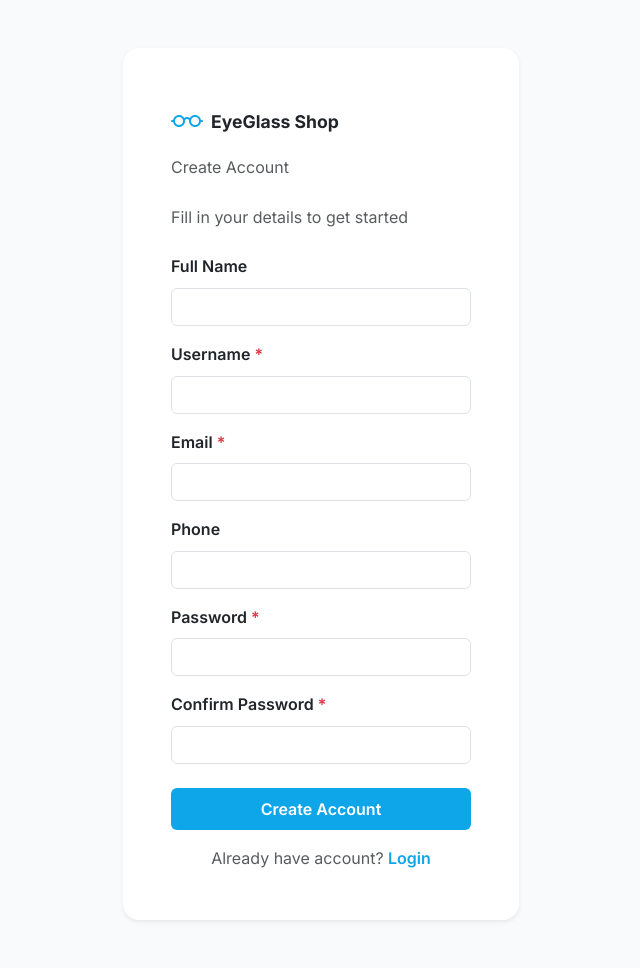
After one commit to Nvanquang/web-ban-mat-kinh, a PHP site: page /web-ban-mat-kinh/auth/register in a window 1280 px wide. The commit adds this page. Shown: the whole page, without its empty margins (319-959 px from the left). Run offline with PHP 8.4, Linux system fonts and the light colour scheme; some libraries are stand-ins or nearby versions.

Commit message:
feat(auth): add login/register/logout with csrf, flash; switch to partial header/footer

```diff
--- /dev/null
+++ b/app/controllers/AuthController.php
@@ -0,0 +1,192 @@
+<?php
+// app/controllers/AuthController.php
+
+class AuthController extends Controller {
+    public function loginForm(): void {
+        if (Session::isLoggedIn()) {
+            $this->redirect('/');
+        }
+
+        $this->render('auth/login', [
+            'title'    => 'Login — ' . APP_NAME,
+            'oldInput' => Session::getOldInput(),
+        ]);
+    }
+
+    public function login(): void {
+        if (Session::isLoggedIn()) {
+            $this->redirect('/');
+        }
+
+        $token = $_POST['csrf_token'] ?? '';
+        if (!Session::verifyCsrfToken($token)) {
+            http_response_code(403);
+            Session::flash('error', 'Invalid CSRF token.');
+            $this->redirect('/auth/login');
+        }
+
+        $username = trim((string)($_POST['username'] ?? ''));
+        $password = (string)($_POST['password'] ?? '');
+
+        $errors = [];
+        if ($username === '') $errors[] = 'Username is required.';
+        if ($password === '') $errors[] = 'Password is required.';
+
+        if ($errors) {
+            Session::flash('error', implode(' ', $errors));
+            Session::setOldInput(['username' => $username]);
+            $this->redirect('/auth/login');
+        }
+
+        $model = new CustomerModel();
+        $customer = $model->findByUsername($username);
+
+        if (!$customer || !password_verify($password, (string)$customer['password'])) {
+            Session::flash('error', 'Tên đăng nhập hoặc mật khẩu chưa chính xác.');
+            Session::setOldInput(['username' => $username]);
+            $this->redirect('/auth/login');
+        }
+
+        if (($customer['status'] ?? '') === 'banned') {
+            Session::flash('error', 'Tài khoản của bạn đã bị khóa.');
+            $this->redirect('/auth/login');
+        }
+
+        session_regenerate_id(true);
+        Session::setUser($customer);
+        $fullName = trim((string)($customer['full_name'] ?? ''));
+        $nameForMsg = $fullName !== '' ? $fullName : (string)($customer['username'] ?? '');
+        Session::flash('success', 'Chào mừng bạn trở lại, ' . $nameForMsg . '!');
+
+        $this->redirect(($customer['role'] ?? '') === 'admin' ? '/admin' : '/');
+    }
+
+    public function registerForm(): void {
+        if (Session::isLoggedIn()) {
+            $this->redirect('/');
+        }
+
+        $this->render('auth/register', [
+            'title'    => 'Register — ' . APP_NAME,
+            'oldInput' => Session::getOldInput(),
+        ]);
+    }
+
+    public function register(): void {
+        if (Session::isLoggedIn()) {
+            $this->redirect('/');
+        }
+
+        $token = $_POST['csrf_token'] ?? '';
+        if (!Session::verifyCsrfToken($token)) {
+            http_response_code(403);
+            Session::flash('error', 'Mã CSRF không hợp lệ.');
+            $this->redirect('/auth/register');
+        }
+
+        $data = [
+            'full_name'         => trim((string)($_POST['full_name'] ?? '')),
+            'username'          => trim((string)($_POST['username'] ?? '')),
+            'email'             => trim(strtolower((string)($_POST['email'] ?? ''))),
+            'phone'             => trim((string)($_POST['phone'] ?? '')),
+            'password'          => (string)($_POST['password'] ?? ''),
+            'confirm_password'  => (string)($_POST['confirm_password'] ?? ''),
+        ];
+
+        $errors = $this->validateRegister($data);
+        if ($errors) {
+            Session::flash('error', implode(' ', $errors));
+            Session::setOldInput([
+                'full_name' => $data['full_name'],
+                'username'  => $data['username'],
+                'email'     => $data['email'],
+                'phone'     => $data['phone'],
+            ]);
+            $this->redirect('/auth/register');
+        }
+
+        $model = new CustomerModel();
+        if ($model->findByUsername($data['username'])) {
+            Session::flash('error', 'Tên đăng nhập đã tồn tại.');
+            Session::setOldInput([
+                'full_name' => $data['full_name'],
+                'username'  => $data['username'],
+                'email'     => $data['email'],
+                'phone'     => $data['phone'],
+            ]);
+            $this->redirect('/auth/register');
+        }
+        if ($model->findByEmail($data['email'])) {
+            Session::flash('error', 'Email đã được đăng ký.');
+            Session::setOldInput([
+                'full_name' => $data['full_name'],
+                'username'  => $data['username'],
+                'email'     => $data['email'],
+                'phone'     => $data['phone'],
+            ]);
+            $this->redirect('/auth/register');
+        }
+
+        $id = $model->register([
+            'username'  => $data['username'],
+            'password'  => $data['password'],
+            'email'     => $data['email'],
+            'full_name' => $data['full_name'] !== '' ? $data['full_name'] : null,
+            'phone'     => $data['phone'] !== '' ? $data['phone'] : null,
+        ]);
+
+        if (!$id) {
+            Session::flash('error', 'Đăng ký thất bại, vui lòng thử lại.');
+            Session::setOldInput([
+                'full_name' => $data['full_name'],
+                'username'  => $data['username'],
+                'email'     => $data['email'],
+                'phone'     => $data['phone'],
+            ]);
+            $this->redirect('/auth/register');
+        }
+
+        Session::flash('success', 'Tài khoản đã được tạo! Vui lòng đăng nhập.');
+        $this->redirect('/auth/login');
+    }
+
+    public function logout(): void {
+        $this->requireAuth();
+        Session::destroy();
+        Session::flash('success', 'Bạn đã đăng xuất thành công.');
+        $this->redirect('/auth/login');
+    }
+
+    private function validateRegister(array $data): array {
+        $errors = [];
+
+        if ($data['username'] === '') $errors[] = 'Tên đăng nhập là bắt buộc.';
+        if ($data['email'] === '')    $errors[] = 'Email là bắt buộc.';
+        if ($data['password'] === '') $errors[] = 'Mật khẩu là bắt buộc.';
+
+        $uLen = mb_strlen($data['username']);
+        if ($data['username'] !== '' && ($uLen < 3 || $uLen > 50)) {
+            $errors[] = 'Tên đăng nhập phải có 3–50 ký tự.';
+        }
+        if ($data['username'] !== '' && !preg_match('/^[a-zA-Z0-9_]+$/', $data['username'])) {
+            $errors[] = 'Tên đăng nhập chỉ cho phép chữ cái, số và dấu gạch dưới.';
+        }
+
+        if ($data['email'] !== '' && filter_var($data['email'], FILTER_VALIDATE_EMAIL) === false) {
+            $errors[] = 'Email không hợp lệ.';
+        }
+
+        if ($data['password'] !== '' && strlen($data['password']) < 8) {
+            $errors[] = 'Mật khẩu phải có ít nhất 8 ký tự.';
+        }
+        if ($data['password'] !== '' && (!preg_match('/[A-Z]/', $data['password']) || !preg_match('/[0-9]/', $data['password']))) {
+            $errors[] = 'Mật khẩu phải có ít nhất 1 chữ cái viết hoa và 1 số.';
+        }
+
+        if ($data['confirm_password'] !== $data['password']) {
+            $errors[] = 'Mật khẩu không khớp.';
+        }
+
+        return $errors;
+    }
+}
--- a/app/core/Controller.php
+++ b/app/core/Controller.php
@@ -3,23 +3,29 @@
 
 abstract class Controller {
     /**
-     * Render view với dữ liệu và layout
+     * Render view với dữ liệu.
+     * Project dùng partial header/footer tuỳ trang; layout là tuỳ chọn.
      */
-    protected function render(string $view, array $data = [], string $layout = 'main'): void {
+    protected function render(string $view, array $data = [], string $layout = ''): void {
         // Extract dữ liệu thành biến PHP
         extract($data);
 
-        // Bắt đầu capture output buffer cho nội dung view
-        ob_start();
         $viewFile = APPROOT . '/app/views/' . $view . '.php';
 
         if (file_exists($viewFile)) {
+            // Nếu không dùng layout thì include view trực tiếp (view tự include header/footer nếu cần)
+            if ($layout === '') {
+                require_once $viewFile;
+                return;
+            }
+
+            // Dùng layout (tương thích ngược) - capture nội dung view
+            ob_start();
             require_once $viewFile;
+            $content = ob_get_clean();
         } else {
             die("View $view không tồn tại.");
         }
-
-        $content = ob_get_clean();
 
         // Include layout và đẩy nội dung vào
         $layoutFile = APPROOT . '/app/views/layouts/' . $layout . '.php';
--- a/app/core/Router.php
+++ b/app/core/Router.php
@@ -5,6 +5,7 @@ class Router {
     public static function dispatch() {
         // Lấy URL từ request
         $url = isset($_GET['url']) ? rtrim($_GET['url'], '/') : '';
+        $method = $_SERVER['REQUEST_METHOD'] ?? 'GET';
 
         // Mặc định là HomeController@index
         if ($url == '') {
@@ -14,6 +15,25 @@ class Router {
         } else {
             $urlParts = explode('/', $url);
 
+            // Special routes for Auth module (method-aware)
+            if (($urlParts[0] ?? '') === 'auth') {
+                $controllerName = 'AuthController';
+                $segment = $urlParts[1] ?? '';
+
+                if ($segment === 'login') {
+                    $action = ($method === 'POST') ? 'login' : 'loginForm';
+                    $params = [];
+                } elseif ($segment === 'register') {
+                    $action = ($method === 'POST') ? 'register' : 'registerForm';
+                    $params = [];
+                } elseif ($segment === 'logout') {
+                    $action = 'logout';
+                    $params = [];
+                } else {
+                    self::error404();
+                    return;
+                }
+            } else {
                 // Controller
                 $controllerName = ucfirst($urlParts[0]) . 'Controller';
                 unset($urlParts[0]);
@@ -24,6 +44,7 @@ class Router {
 
                 // Params
                 $params = array_values($urlParts);
+            }
         }
 
         // Kiểm tra controller tồn tại
--- a/app/core/Session.php
+++ b/app/core/Session.php
@@ -38,7 +38,19 @@ class Session {
      * Hủy toàn bộ session
      */
     public static function destroy() {
-        session_unset();
+        $_SESSION = [];
+        if (ini_get('session.use_cookies')) {
+            $params = session_get_cookie_params();
+            setcookie(
+                session_name(),
+                '',
+                time() - 42000,
+                $params['path'],
+                $params['domain'],
+                $params['secure'],
+                $params['httponly']
+            );
+        }
         session_destroy();
     }
 
@@ -67,9 +79,56 @@ class Session {
     }
 
     /**
+     * Lấy thông tin user đang đăng nhập
+     */
+    public static function getUser(): array|null {
+        return $_SESSION['user'] ?? null;
+    }
+
+    /**
+     * Set user vào session (chỉ lưu field cần thiết)
+     */
+    public static function setUser(array $customer): void {
+        $_SESSION['user'] = [
+            'id'        => (int)($customer['id'] ?? 0),
+            'username'  => (string)($customer['username'] ?? ''),
+            'full_name' => (string)($customer['full_name'] ?? ''),
+            'role'      => (string)($customer['role'] ?? 'customer'),
+            'status'    => (string)($customer['status'] ?? 'active'),
+        ];
+    }
+
+    /**
      * Kiểm tra vai trò admin
      */
     public static function isAdmin() {
         return self::isLoggedIn() && ($_SESSION['user']['role'] ?? '') === 'admin';
     }
+
+    /**
+     * Old input (PRG) - lưu tạm 1 lần để restore form
+     */
+    public static function setOldInput(array $data): void {
+        $_SESSION['old_input'] = $data;
+    }
+
+    public static function getOldInput(): array {
+        $data = $_SESSION['old_input'] ?? [];
+        unset($_SESSION['old_input']);
+        return is_array($data) ? $data : [];
+    }
+
+    /**
+     * CSRF token
+     */
+    public static function getCsrfToken(): string {
+        if (empty($_SESSION['csrf_token'])) {
+            $_SESSION['csrf_token'] = bin2hex(random_bytes(32));
+        }
+        return (string)$_SESSION['csrf_token'];
+    }
+
+    public static function verifyCsrfToken(string $token): bool {
+        return hash_equals((string)($_SESSION['csrf_token'] ?? ''), (string)$token);
+    }
 }
--- /dev/null
+++ b/app/views/auth/register.php
@@ -0,0 +1,139 @@
+<?php
+$oldInput = $oldInput ?? [];
+?>
+<!DOCTYPE html>
+<html lang="vi">
+
+<head>
+    <meta charset="UTF-8">
+    <meta name="viewport" content="width=device-width, initial-scale=1">
+    <title><?= $title ?? APP_NAME ?></title>
+    <!-- Google Fonts -->
+    <link href="https://fonts.googleapis.com/css2?family=Inter:wght@300;400;500;600;700&display=swap" rel="stylesheet">
+    <!-- Bootstrap 5 CSS -->
+    <link href="https://cdn.jsdelivr.net/npm/bootstrap@5.3.3/dist/css/bootstrap.min.css" rel="stylesheet">
+    <!-- Bootstrap Icons -->
+    <link rel="stylesheet" href="https://cdn.jsdelivr.net/npm/bootstrap-icons@1.11.1/font/bootstrap-icons.css">
+    <!-- Custom CSS -->
+    <link rel="stylesheet" href="<?= BASE_URL ?>/assets/css/style.css">
+</head>
+<body>
+<?php $flash = Session::flash(); if ($flash): ?>
+    <div class="container mt-3" style="max-width: 520px;">
+        <div class="alert alert-<?= ($flash['type'] ?? '') === 'error' ? 'danger' : htmlspecialchars((string)($flash['type'] ?? 'info'), ENT_QUOTES | ENT_HTML5, 'UTF-8') ?> alert-dismissible fade show" role="alert">
+            <?= htmlspecialchars((string)($flash['message'] ?? ''), ENT_QUOTES | ENT_HTML5, 'UTF-8') ?>
+            <button type="button" class="btn-close" data-bs-dismiss="alert" aria-label="Close"></button>
+        </div>
+    </div>
+<?php endif; ?>
+<div class="container py-5">
+    <div class="row justify-content-center">
+        <div class="col-12" style="max-width: 420px;">
+            <div class="card border-0 shadow-sm rounded-4">
+                <div class="card-body p-4 p-md-5">
+                    <div class="d-flex align-items-center gap-2 mb-2">
+                        <i class="bi bi-eyeglasses text-primary" style="font-size: 2rem;"></i>
+                        <div class="fw-bold" style="font-size: 1.1rem;">EyeGlass Shop</div>
+                    </div>
+                    <div class="text-muted mb-4">Create Account</div>
+                    <div class="text-muted mb-4">Fill in your details to get started</div>
+
+                    <form method="POST" action="<?= BASE_URL ?>/auth/register" novalidate>
+                        <input type="hidden" name="csrf_token" value="<?= htmlspecialchars(Session::getCsrfToken(), ENT_QUOTES | ENT_HTML5, 'UTF-8') ?>">
+
+                        <div class="mb-3">
+                            <label for="full_name" class="form-label fw-semibold">Full Name</label>
+                            <input
+                                type="text"
+                                class="form-control"
+                                id="full_name"
+                                name="full_name"
+                                value="<?= htmlspecialchars((string)($oldInput['full_name'] ?? ''), ENT_QUOTES | ENT_HTML5, 'UTF-8') ?>"
+                                autocomplete="name"
+                            >
+                        </div>
+
+                        <div class="mb-3">
+                            <label for="username" class="form-label fw-semibold">Username <span class="text-danger">*</span></label>
+                            <input
+                                type="text"
+                                class="form-control"
+                                id="username"
+                                name="username"
+                                value="<?= htmlspecialchars((string)($oldInput['username'] ?? ''), ENT_QUOTES | ENT_HTML5, 'UTF-8') ?>"
+                                required
+                                autocomplete="username"
+                            >
+                        </div>
+
+                        <div class="mb-3">
+                            <label for="email" class="form-label fw-semibold">Email <span class="text-danger">*</span></label>
+                            <input
+                                type="email"
+                                class="form-control"
+                                id="email"
+                                name="email"
+                                value="<?= htmlspecialchars((string)($oldInput['email'] ?? ''), ENT_QUOTES | ENT_HTML5, 'UTF-8') ?>"
+                                required
+                                autocomplete="email"
+                            >
+                        </div>
+
+                        <div class="mb-3">
+                            <label for="phone" class="form-label fw-semibold">Phone</label>
+                            <input
+                                type="tel"
+                                class="form-control"
+                                id="phone"
+                                name="phone"
+                                value="<?= htmlspecialchars((string)($oldInput['phone'] ?? ''), ENT_QUOTES | ENT_HTML5, 'UTF-8') ?>"
+                                autocomplete="tel"
+                            >
+                        </div>
+
+                        <div class="mb-3">
+                            <label for="password" class="form-label fw-semibold">Password <span class="text-danger">*</span></label>
+                            <input
+                                type="password"
+                                class="form-control"
+                                id="password"
+                                name="password"
+                                required
+                                autocomplete="new-password"
+                            >
+                        </div>
+
+                        <div class="mb-4">
+                            <label for="confirm_password" class="form-label fw-semibold">Confirm Password <span class="text-danger">*</span></label>
+                            <input
+                                type="password"
+                                class="form-control"
+                                id="confirm_password"
+                                name="confirm_password"
+                                required
+                                autocomplete="new-password"
+                            >
+                        </div>
+
+                        <button type="submit" class="btn text-white w-100 py-2 fw-semibold" style="background:#0ea5e9;">
+                            Create Account
+                        </button>
+
+                        <div class="text-center mt-3">
+                            <span class="text-muted">Already have account?</span>
+                            <a href="<?= BASE_URL ?>/auth/login" class="text-decoration-none fw-semibold" style="color:#0ea5e9;">Login</a>
+                        </div>
+                    </form>
+                </div>
+            </div>
+            <style>
+                .form-control:focus {
+                    border-color: #0ea5e9;
+                    box-shadow: 0 0 0 0.25rem rgba(14, 165, 233, 0.25);
+                }
+                .btn[style*="#0ea5e9"]:hover { background: #0284c7 !important; }
+            </style>
+        </div>
+    </div>
+</div>
+</body>
--- a/app/views/home/index.php
+++ b/app/views/home/index.php
@@ -1,3 +1,5 @@
+<?php require_once APPROOT . '/app/views/layouts/header.php'; ?>
+
 <!-- Hero Section -->
 <section class="hero-section text-center text-md-start">
     <div class="container hero-content">
@@ -97,3 +99,5 @@
 </section>
 
 <link rel="stylesheet" href="https://cdn.jsdelivr.net/npm/bootstrap-icons@1.11.1/font/bootstrap-icons.css">
+
+<?php require_once APPROOT . '/app/views/layouts/footer.php'; ?>
--- a/app/views/products/detail.php
+++ b/app/views/products/detail.php
@@ -1,3 +1,5 @@
+<?php require_once APPROOT . '/app/views/partials/header.php'; ?>
+
 <div class="container mt-5">
     <nav aria-label="breadcrumb">
         <ol class="breadcrumb">
@@ -43,3 +45,5 @@
         </div>
     </div>
 </div>
+
+<?php require_once APPROOT . '/app/views/partials/footer.php'; ?>
--- a/app/views/products/index.php
+++ b/app/views/products/index.php
@@ -1,3 +1,5 @@
+<?php require_once APPROOT . '/app/views/partials/header.php'; ?>
+
 <div class="container mt-4">
     <div class="row align-items-center mb-4">
         <div class="col-md-6">
@@ -34,3 +36,5 @@
         <?php endif; ?>
     </div>
 </div>
+
+<?php require_once APPROOT . '/app/views/partials/footer.php'; ?>
```
Also changed, not shown: app/models/CustomerModel.php (+35 -21 lines), app/views/auth/login.php (added, +91 -0 lines), app/views/layouts/header.php (renamed from app/views/partials/header.php, +9 -0 lines), app/views/layouts/main.php (deleted, +0 -18 lines), app/views/layouts/footer.php (renamed from app/views/partials/footer.php). Lines whose indentation alone changed are shown as unchanged.
